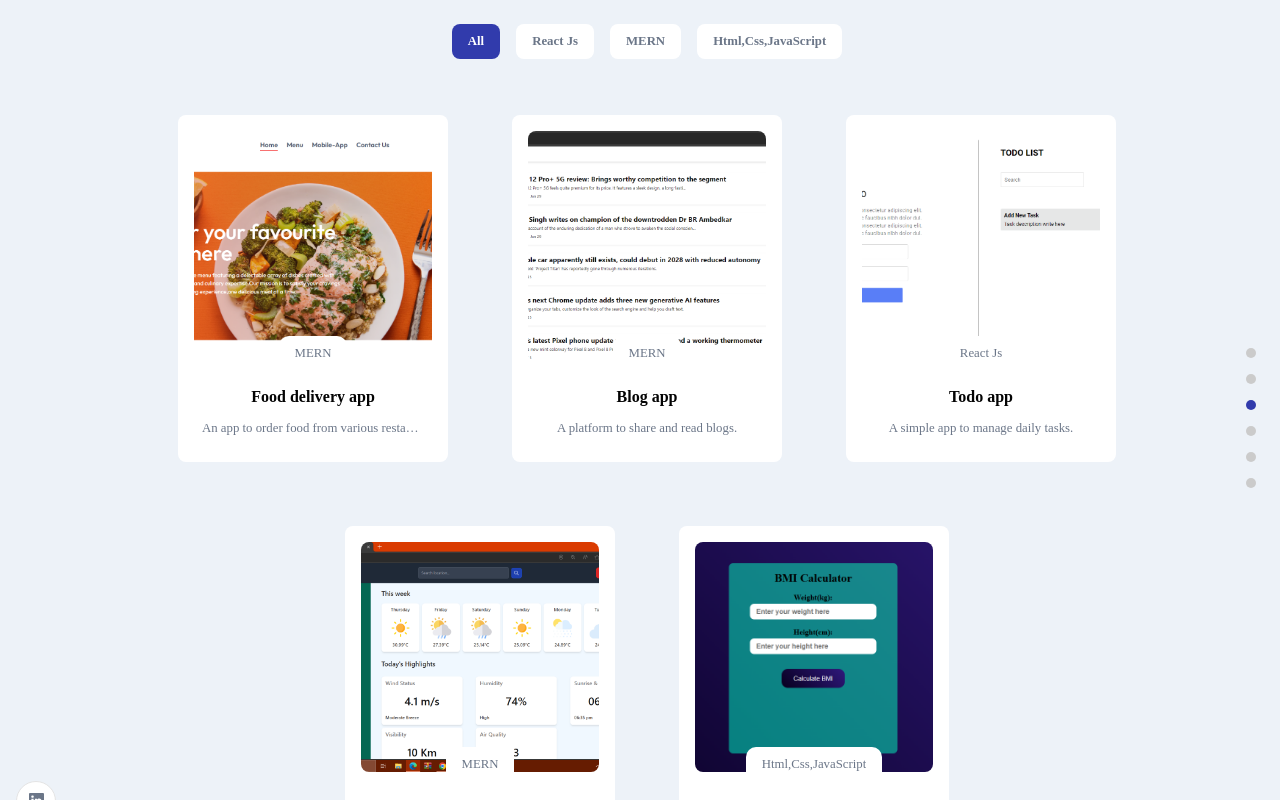
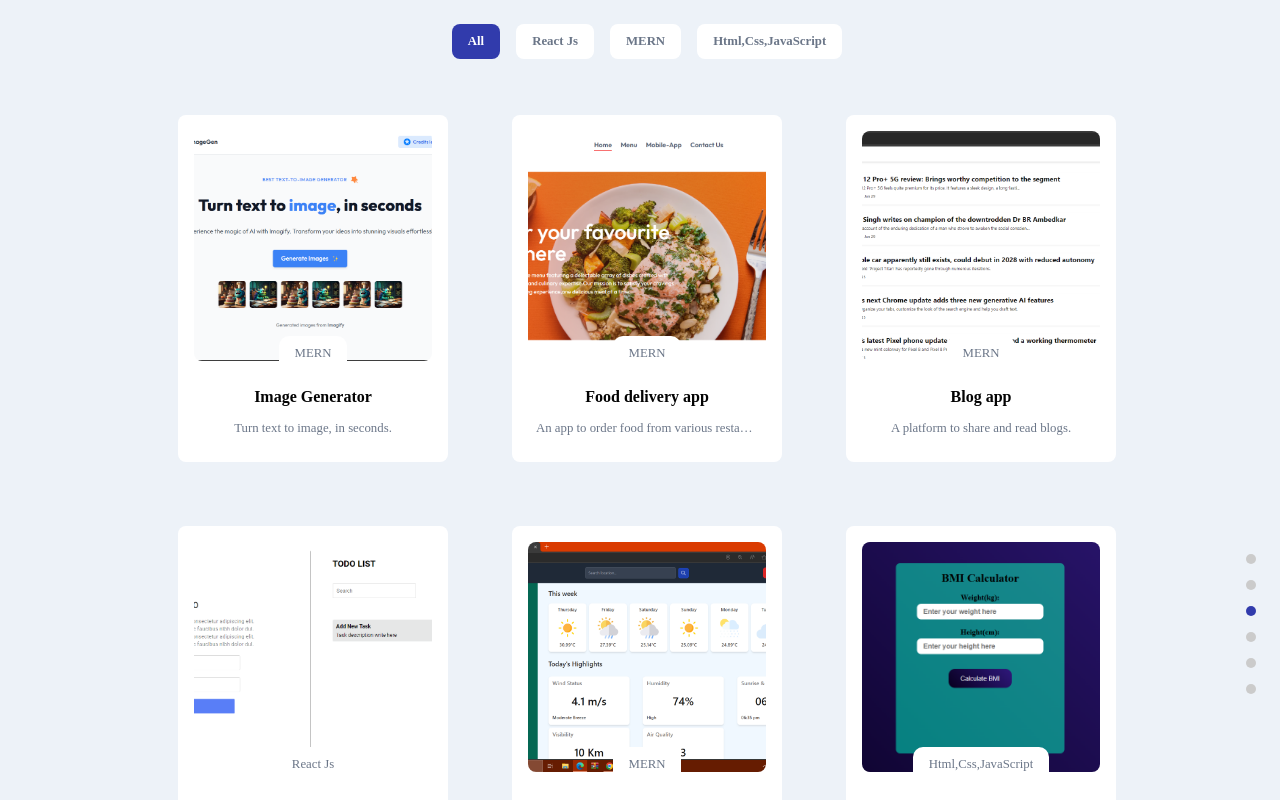
Before and after one commit to sreeraj-1122/sreeraj, a React (Vite) app: page / in a window 1280 px wide. Shown: the part 2000-2800 px from the top of the page. Built offline with nearby package versions, Linux system fonts and the light colour scheme.

Commit message:
project added

```diff
--- a/src/constants/projects.js
+++ b/src/constants/projects.js
@@ -7,8 +7,18 @@ import pic13 from '../assets/food.png';
 import pic12 from '../assets/blog.png';
 import pic14 from '../assets/todo dashboard.png';
 import pic15 from '../assets/weather.png';
+import pic16 from '../assets/imagify.png';
 
 const projects = [
+    {
+        title: "Image Generator",
+        imgUrl: [pic16],
+        projectLink: "https://imagify-qdyb.onrender.com/",
+        codeLink: "https://github.com/sreeraj-1122/image-generator.git",
+        tags: ["MERN"],
+        description: "Turn text to image, in seconds."
+    },
+
     {
         title: "Food delivery app",
         imgUrl: [pic13],
@@ -41,6 +51,7 @@ const projects = [
         tags: ["MERN"],
         description: "An app to check the weather of any location."
     },
+
     // Uncomment and add descriptions for the remaining projects as needed
     // {
     //     title: "Fitness-tracker",
@@ -74,14 +85,14 @@ const projects = [
     //     tags: ["React Js"],
     //     description: "A clone of the popular video sharing platform."
     // },
-    // {
-    //     title: "Quiz App",
-    //     imgUrl: [pic7],
-    //     projectLink: "https://sreeraj-1122.github.io/Quiz-App/",
-    //     codeLink: "https://github.com/sreeraj-1122/Quiz-App.git",
-    //     tags: ["JavaScript"],
-    //     description: "An interactive quiz application."
-    // },
+    {
+        title: "Quiz App",
+        imgUrl: [pic7],
+        projectLink: "https://sreeraj-1122.github.io/Quiz-App/",
+        codeLink: "https://github.com/sreeraj-1122/Quiz-App.git",
+        tags: ["JavaScript"],
+        description: "An interactive quiz application."
+    },
     // {
     //     title: "Calculator",
     //     imgUrl: [pic8],
```
Also changed, not shown: src/assets/imagify.png (added).
